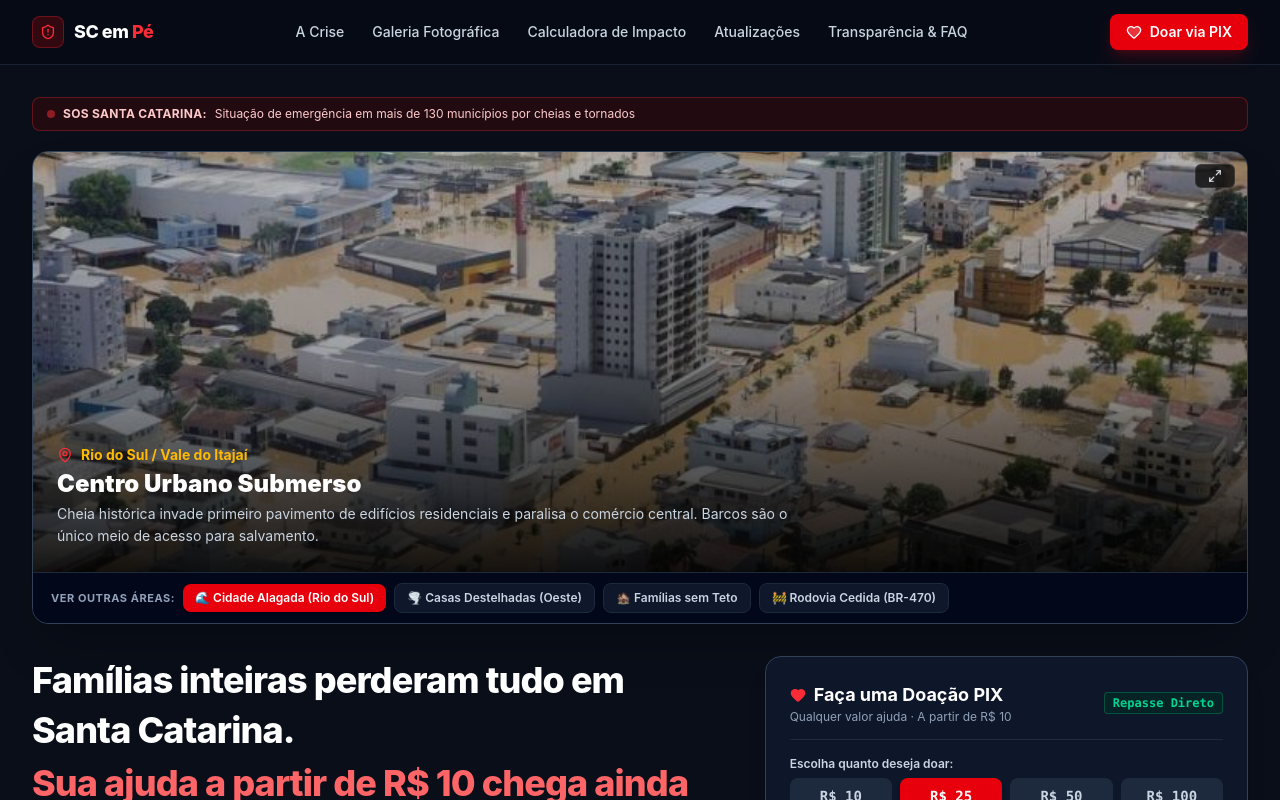
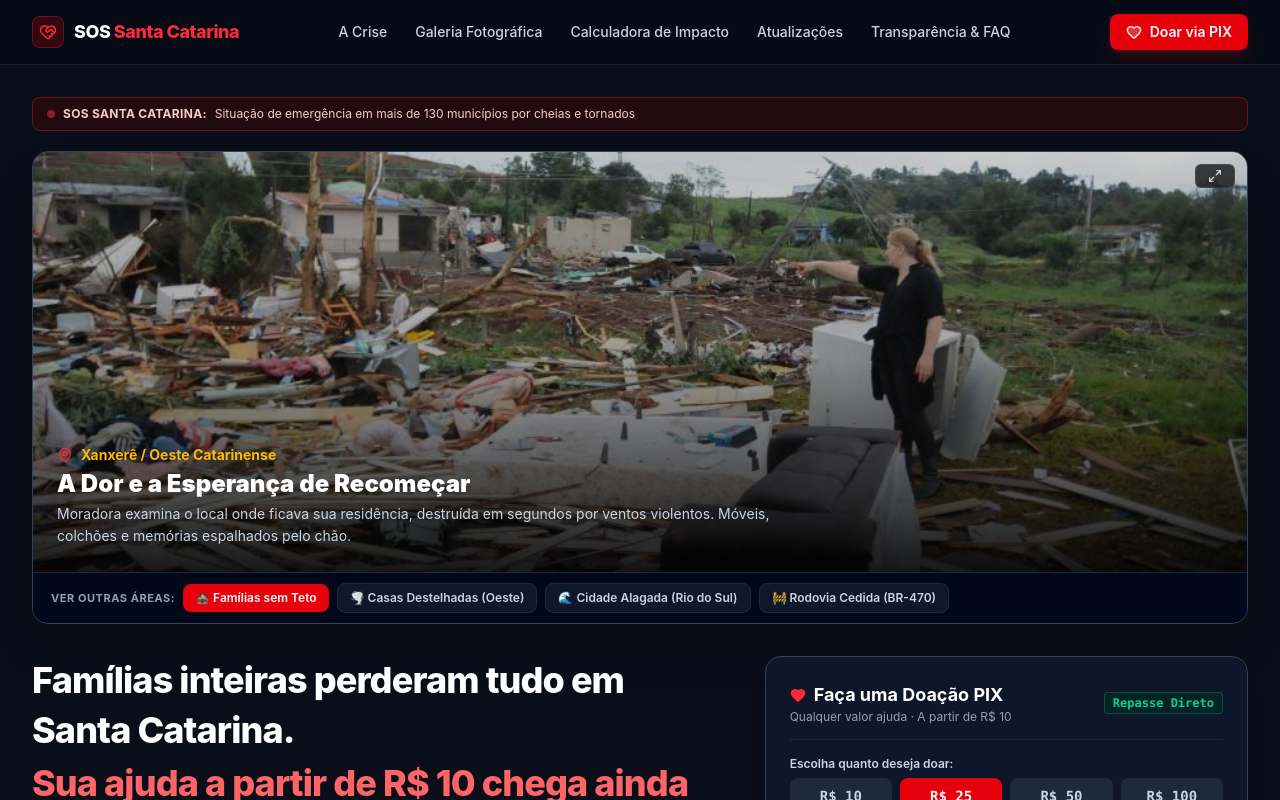
Before and after one commit to investimentosdosheiik/doa-o-sc-, a React (Vite) app: page / in a window 1280 px wide. Shown: the top 800 px of the page. Built offline with nearby package versions, Linux system fonts and the light colour scheme.

Commit message:
refactor: rebrand as SOS Santa Catarina
Update application branding, modernize icons, reorder hero gallery images, and configure dev server settings.

```diff
--- a/index.html
+++ b/index.html
@@ -3,9 +3,9 @@
   <head>
     <meta charset="UTF-8" />
     <meta name="viewport" content="width=device-width, initial-scale=1.0" />
-    <title>SC em Pé - Ajuda Urgente Santa Catarina</title>
+    <title>SOS Santa Catarina - Ajuda Urgente e Reconstrução</title>
     <meta name="description" content="Portal humanitário de socorro e reconstrução para as vítimas das enchentes e tornados em Santa Catarina com galeria fotográfica, metas e doações PIX." />
-    <meta property="og:title" content="SC em Pé - Ajuda Urgente Santa Catarina" />
+    <meta property="og:title" content="SOS Santa Catarina - Ajuda Urgente e Reconstrução" />
     <meta property="og:description" content="Portal humanitário de socorro e reconstrução para as vítimas das enchentes e tornados em Santa Catarina com galeria fotográfica, metas e doações PIX." />
     <meta property="og:type" content="website" />
     <meta name="twitter:card" content="summary_large_image" />
--- a/src/components/Footer.tsx
+++ b/src/components/Footer.tsx
@@ -1,5 +1,5 @@
 import React from 'react';
-import { ShieldAlert, Heart, ExternalLink } from 'lucide-react';
+import { HeartHandshake, Heart } from 'lucide-react';
 
 export const Footer: React.FC = () => {
   return (
@@ -8,13 +8,13 @@ export const Footer: React.FC = () => {
         <div className="flex flex-col md:flex-row items-start md:items-center justify-between gap-6 pb-8 border-b border-slate-800">
           <div className="flex items-center gap-2.5">
             <span className="flex h-8 w-8 items-center justify-center rounded-lg bg-red-600/20 text-red-500 border border-red-500/30">
-              <ShieldAlert className="h-4 w-4" />
+              <HeartHandshake className="h-4.5 w-4.5" />
             </span>
             <span className="text-base font-extrabold text-white">
-              SC em <span className="text-red-500">Pé</span>
+              SOS <span className="text-red-500">Santa Catarina</span>
             </span>
             <span className="text-slate-600" aria-hidden="true">·</span>
-            <span className="text-slate-400">Socorro Emergencial Santa Catarina</span>
+            <span className="text-slate-400">Socorro Emergencial & Reconstrução</span>
           </div>
 
           <nav className="flex flex-wrap items-center gap-6 text-xs text-slate-300">
@@ -39,7 +39,7 @@ export const Footer: React.FC = () => {
         <div className="pt-8 flex flex-col md:flex-row md:items-center justify-between gap-4">
           <div className="space-y-1">
             <p>
-              <strong>Coordenação:</strong> Movimento Solidário Independente SC em Pé em cooperação com comissões paroquiais e comunitárias.
+              <strong>Coordenação:</strong> Movimento Solidário Independente SOS Santa Catarina em cooperação com comissões paroquiais e comunitárias.
             </p>
             <p className="text-[11px] text-slate-400">
               CNPJ Gestor: 83.421.902/0001-44 · Fundo de Apoio às Vítimas de Calamidades Naturais de Santa Catarina.
--- a/src/components/HeroEmergency.tsx
+++ b/src/components/HeroEmergency.tsx
@@ -10,19 +10,19 @@ interface HeroEmergencyProps {
 
 const QUICK_AMOUNTS = [10, 25, 50, 100];
 
-// 4 high-impact highlight photos for the hero showcase
+// 4 high-impact highlight photos for the hero showcase in requested order
 const HERO_PHOTOS = [
   {
-    ...DISASTER_PHOTOS[0], // Rio do Sul Centro Submerso
-    label: '🌊 Cidade Alagada (Rio do Sul)',
+    ...DISASTER_PHOTOS[1], // Moradora nos Escombros
+    label: '🏚️ Famílias sem Teto',
   },
   {
     ...DISASTER_PHOTOS[4], // Bairro Destruído Tornado
     label: '🌪️ Casas Destelhadas (Oeste)',
   },
   {
-    ...DISASTER_PHOTOS[1], // Moradora nos Escombros
-    label: '🏚️ Famílias sem Teto',
+    ...DISASTER_PHOTOS[0], // Rio do Sul Centro Submerso
+    label: '🌊 Cidade Alagada (Rio do Sul)',
   },
   {
     ...DISASTER_PHOTOS[2], // Cratera Rodovia BR-470
--- a/src/components/TopBar.tsx
+++ b/src/components/TopBar.tsx
@@ -1,5 +1,5 @@
 import React from 'react';
-import { Heart, ShieldAlert } from 'lucide-react';
+import { Heart, HeartHandshake } from 'lucide-react';
 
 interface TopBarProps {
   onOpenDonate: () => void;
@@ -15,10 +15,10 @@ export const TopBar: React.FC<TopBarProps> = ({ onOpenDonate }) => {
           className="group flex items-center gap-2.5 text-lg font-bold tracking-tight text-white whitespace-nowrap shrink-0 transition-opacity hover:opacity-90"
         >
           <span className="flex h-8 w-8 items-center justify-center rounded-lg bg-red-600/20 text-red-500 border border-red-500/30">
-            <ShieldAlert className="h-4 w-4" />
+            <HeartHandshake className="h-4.5 w-4.5" />
           </span>
           <span className="font-extrabold tracking-tight">
-            SC em <span className="text-red-500">Pé</span>
+            SOS <span className="text-red-500">Santa Catarina</span>
           </span>
         </a>
 
--- a/vite.config.ts
+++ b/vite.config.ts
@@ -16,6 +16,9 @@ export default defineConfig(() => {
       },
     },
     server: {
+      port: 3000,
+      host: '0.0.0.0',
+      allowedHosts: true as const,
       // HMR is disabled in AI Studio via DISABLE_HMR env var.
       // Do not modify—file watching is disabled to prevent flickering during agent edits.
       hmr: process.env.DISABLE_HMR !== 'true',
```
